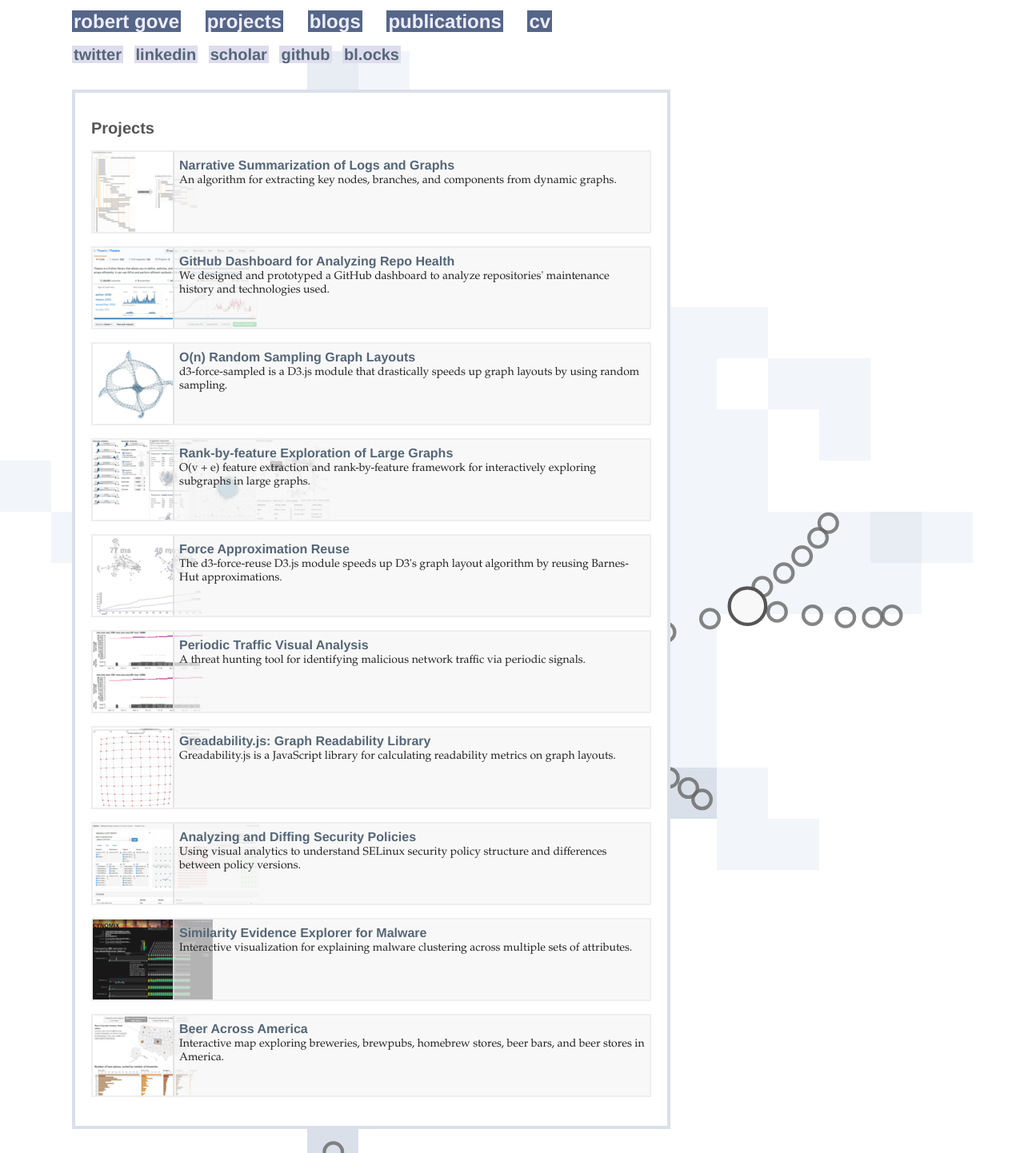
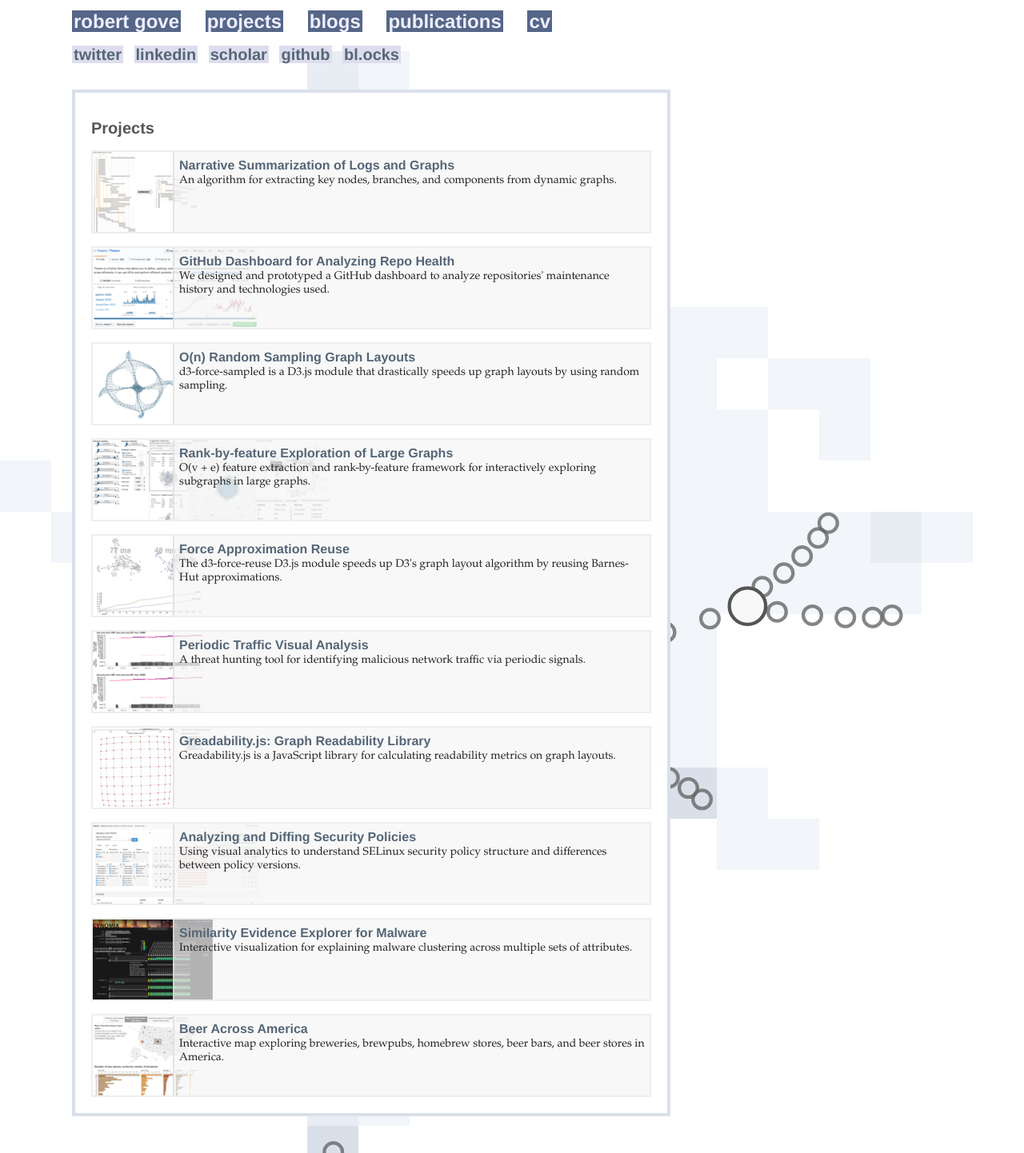
Before and after one commit to rpgove/rpgove.github.io, a Jekyll site: the page built from projects.markdown, in a window 1280 px wide. Shown: the whole page at 80% size. Built offline with Jekyll 4.4.1, drawn with Linux system fonts in a browser that asks for light colours.

Commit message:
Excess margin

```diff
--- a/_sass/main.scss
+++ b/_sass/main.scss
@@ -74,7 +74,7 @@ main {
 
 .project-block {
   border: 2px solid #eee;
-  margin: 16px 0;
+  margin: 16px 0 0 0;
   height: var(--thumbnail-height);
   overflow: hidden;
   position: relative;
```
